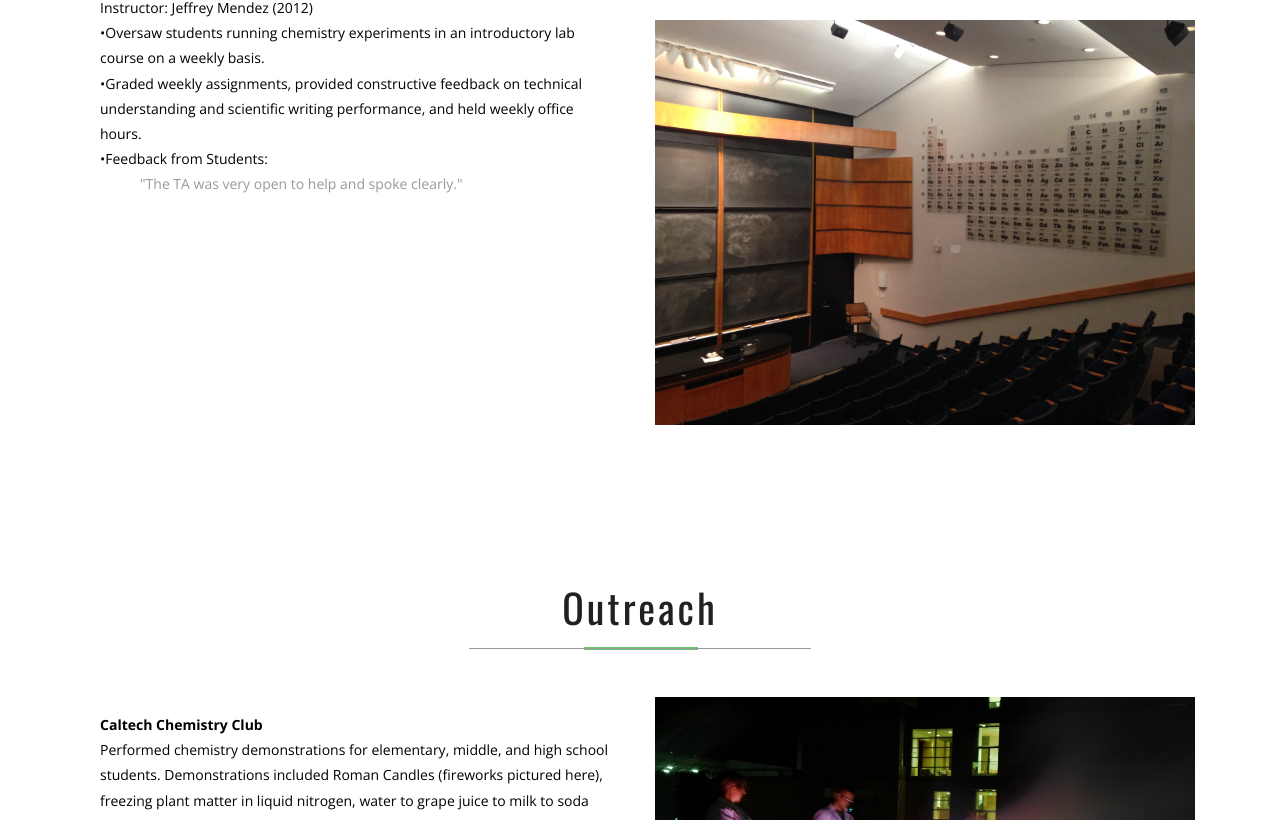
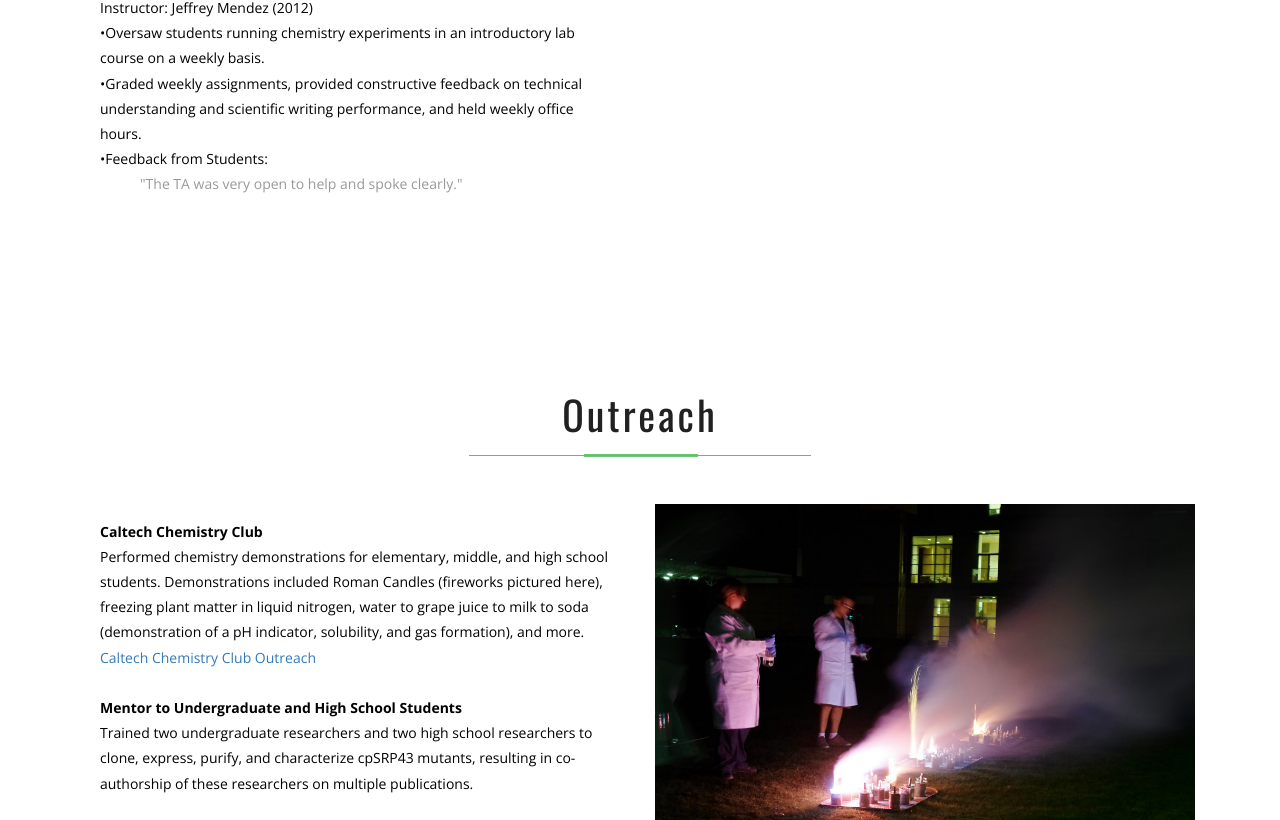
Before and after one commit to camillemcavoy/camillemcavoy.github.io, a plain HTML site: page teaching.html in a window 1280 px wide. Shown: the part 1741-2561 px from the top of the page. Drawn offline with nearby package versions, Linux system fonts and the light colour scheme; a script that the page names is missing.

Commit message:
Line spacing updates

```diff
--- a/teaching.html
+++ b/teaching.html
@@ -144,8 +144,6 @@ License URL: http://creativecommons.org/licenses/by/3.0/
 		<img src="images/Teaching3.jpg" alt=" " class="img-responsive" />
 		<br>
 		<img src="images/T2.JPG" alt=" " class="img-responsive" />
-		<br>
-		<img src="images/T4.JPG" alt=" " class="img-responsive" />
             </div>
             <div class="clearfix"> </div>
 
@@ -171,10 +169,13 @@ License URL: http://creativecommons.org/licenses/by/3.0/
 				<b>Mentor to Undergraduate and High School Students</b> <br> Trained two undergraduate researchers and two high school researchers to clone, express, purify, and characterize cpSRP43 mutants, resulting in co-authorship of these researchers on multiple publications. </br>
 
 				<br>
+			    <br>
 				<b>Women in Chemistry Vice President</b> <br> Organize and run events for Women in Chemistry (WIC) at Caltech including breakfasts with Professors, career decision panels, career development seminars, and other informative events. Edit and update WIC website. <a href="http://wic.caltech.edu/committee.html">Caltech Women in Chemistry</a> </br>
 				<br>
+			<br>
 				<b>Women Mentoring Women and Chemistry Big Sib/Little Sib Mentor</b> <br> Mentor to younger graduate students at Caltech; help incoming students to navigate choosing an advisor, deciding on classes, applying to fellowships, and time management. <a href="http://www.caltech.edu/news/caltech-women-mentoring-women-54137">Caltech Women Mentoring Women</a> </br>
 				<br>
+		    <br>
 				<b>Caltech Y Washington DC Science Policy Trip</b> <br>The Caltech Y DC Science Policy Trip was a phenomenal opportunity to learn the intricacies of science policy in context in Washington DC. This trip allowed us the opportunity to interface with leaders from many governmental science organizations including NSF, NIH, DARPA, ARPA-E, White House OSTP, AAAS and more. <a href="https://www.caltechy.org/programs_services/areas/dc/">Caltech Y</a> </br> </p>
 			</div>
                         </div>
```
